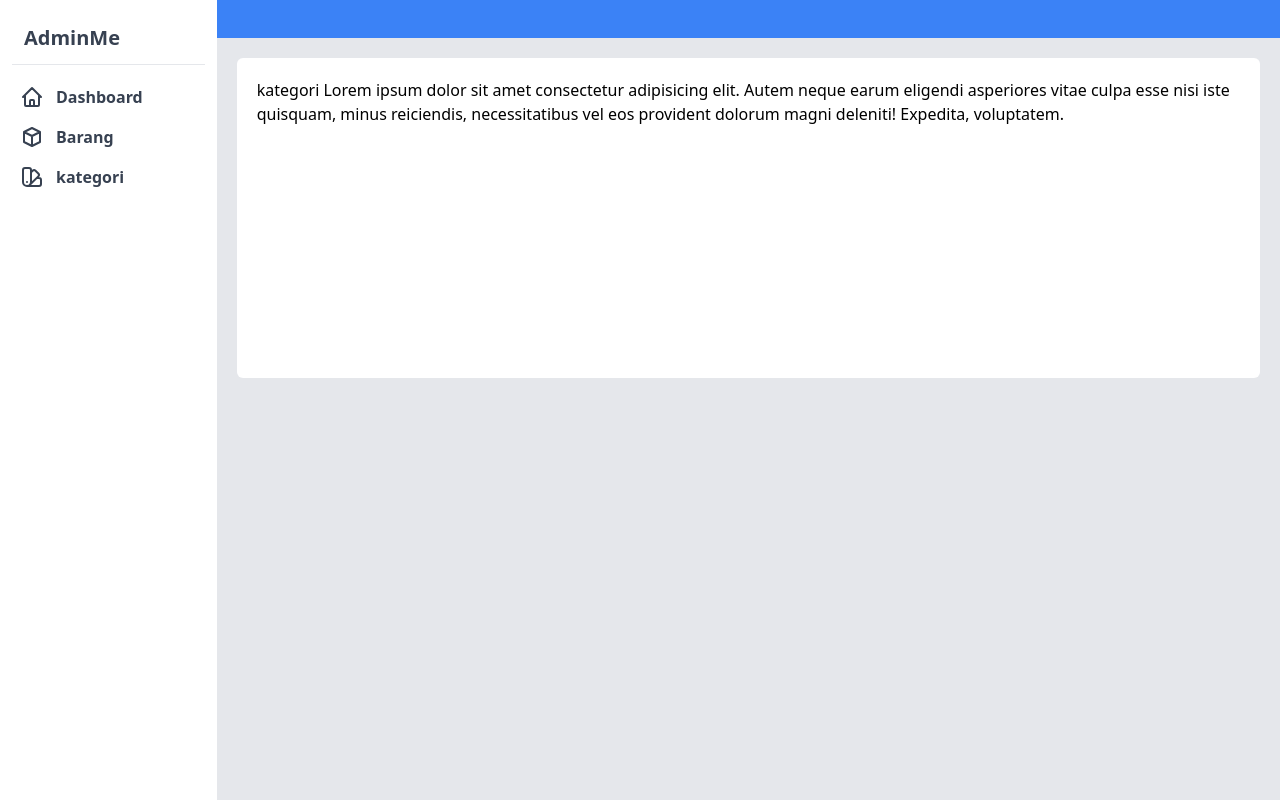
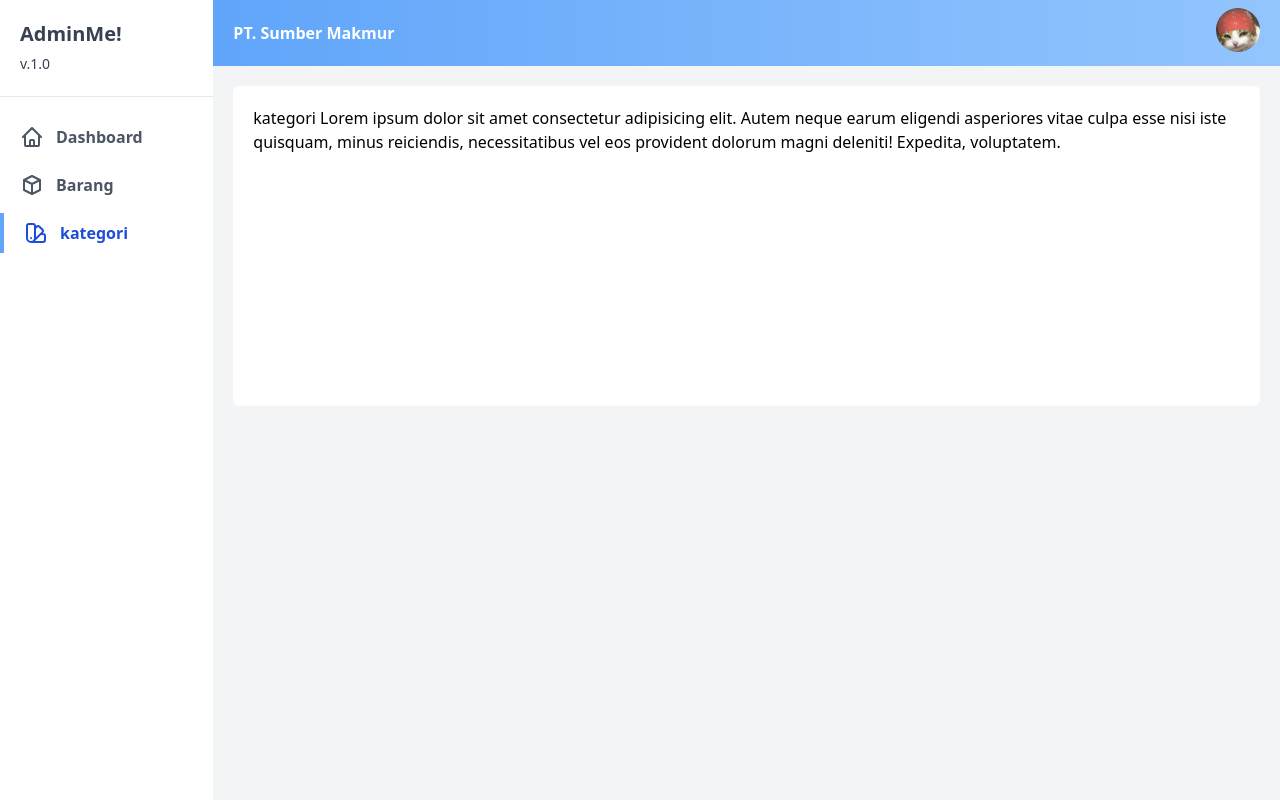
Before and after one commit to PyAhmadFarid/reactjs_admin, a React (Create React App) app: page /kategori in a window 1280 px wide. Built offline with nearby package versions, Linux system fonts and the light colour scheme.

Commit message:
menambahkan navbar

```diff
--- a/src/App.js
+++ b/src/App.js
@@ -1,5 +1,15 @@
-import React from "react";
-import { BrowserRouter as Router, Switch, Route, Link } from "react-router-dom";
+import React, { useRef, useEffect, createRef } from "react";
+import {
+  BrowserRouter as Router,
+  Switch,
+  Route,
+  NavLink,
+} from "react-router-dom";
+import Dashboard from "./view/Dashboard";
+import Barang from "./view/Barang";
+import Kategori from "./view/Kategori";
+import cat from "./image/cat.jpg";
+import OutsideClickHandler from "./tools/OutsideClickHandler";
 
 var icons = {
   dasboard: (
@@ -52,31 +62,6 @@ var icons = {
   ),
 };
 
-function Kategori() {
-  return (
-    <div className={" h-80 bg-white p-5 md:rounded-md"}>
-      kategori Lorem ipsum dolor sit amet consectetur adipisicing elit. Autem
-      neque earum eligendi asperiores vitae culpa esse nisi iste quisquam, minus
-      reiciendis, necessitatibus vel eos provident dolorum magni deleniti!
-      Expedita, voluptatem.
-    </div>
-  );
-}
-function Barang() {
-  return <div className={" h-80 bg-white p-5 md:rounded-md"}>aaa</div>;
-}
-
-function Dashboard() {
-  return (
-    <div className={" h-80 bg-white p-5 md:rounded-md"}>
-      Lorem ipsum dolor sit amet consectetur adipisicing elit. Autem neque earum
-      eligendi asperiores vitae culpa esse nisi iste quisquam, minus reiciendis,
-      necessitatibus vel eos provident dolorum magni deleniti! Expedita,
-      voluptatem.
-    </div>
-  );
-}
-
 function Asside(props) {
   return (
     <aside
@@ -84,7 +69,7 @@ function Asside(props) {
         (props.ss ? "transform-none" : "transform") +
         " -translate-x-full md:transform-none w-full absolute md:relative md:w-64 h-screen bg-white overflow-y-auto" +
         " transition-all " +
-        " p-3 text-gray-700 flex-col flex space-y-3 "
+        " text-gray-700 flex-col flex space-y-3 "
       }
     >
       {props.children}
@@ -102,16 +87,18 @@ class AssideItem extends React.Component {
   };
   render() {
     return (
-      <li
+      <NavLink
+        activeClassName={"border-l-4 text-blue-700"}
+        onClick={this.clicH}
+        exact
+        to={this.props.to}
         className={
-          " list-none p-2  w-full hover:bg-gray-300 block rounded-md transition-all hover:text-blue-700"
+          " border-blue-400 my-2 font-semibold flex items-center list-none py-2 px-5  w-full transition-all hover:text-black"
         }
       >
-        <Link onClick={this.clicH} to={this.props.to} className={" font-semibold flex items-center"}>
-          {this.props.icon}
-          <div className="ml-3">{this.props.title}</div>
-        </Link>
-      </li>
+        {this.props.icon}
+        <div className="ml-3">{this.props.title}</div>
+      </NavLink>
     );
   }
 }
@@ -174,6 +161,90 @@ class AssideButton extends React.Component {
   }
 }
 
+class Navbar extends React.Component {
+  constructor(props) {
+    super(props);
+    this.state = { active: false };
+    this.clickH.bind(this);
+    this.setFalse(this);
+  }
+  clickH = () => {
+    this.setState({ active: !this.state.active });
+  };
+
+  setFalse = () => {
+    this.setState({ active: false });
+  };
+
+  render() {
+    return (
+      <nav className=" px-5 py-2 flex bg-gradient-to-l from-blue-300 to-blue-400 justify-between items-center">
+        <div className={"font-semibold text-white"}>PT. Sumber Makmur</div>
+
+        <OutsideClickHandler onOutsideClick={this.setFalse} className="flex">
+          <button
+            // onBlur={this.setFalse}
+            className={
+              " w-11 h-11 rounded-full overflow-hidden cursor-pointer focus:ring-3 ring-blue-400"
+            }
+            onClick={this.clickH}
+          >
+            <img src={cat} />
+          </button>
+          <div
+            className={
+              (this.state.active
+                ? " translate-y-0 opacity-100"
+                : " translate-y-full opacity-0") +
+              " transform transition-all text-gray-600  flex flex-col absolute bg-white p-3 w-40 space-y-2 shadow-md font-semibold right-3 top-16 rounded-md"
+            }
+          >
+            <a className={"hover:text-black p-2 flex transition-all"} href="#/">
+              <svg
+                xmlns="http://www.w3.org/2000/svg"
+                className="h-6 w-6 mr-3"
+                fill="none"
+                viewBox="0 0 24 24"
+                stroke="currentColor"
+              >
+                <path
+                  strokeLinecap="round"
+                  strokeLinejoin="round"
+                  strokeWidth={2}
+                  d="M16 7a4 4 0 11-8 0 4 4 0 018 0zM12 14a7 7 0 00-7 7h14a7 7 0 00-7-7z"
+                />
+              </svg>
+              Akun
+            </a>
+            <a
+              className={
+                " text-red-500 hover:bg-red-500 hover:text-white rounded-md p-2 flex transition-all"
+              }
+              href="#/"
+            >
+              <svg
+                xmlns="http://www.w3.org/2000/svg"
+                className="h-6 w-6 mr-3"
+                fill="none"
+                viewBox="0 0 24 24"
+                stroke="currentColor"
+              >
+                <path
+                  strokeLinecap="round"
+                  strokeLinejoin="round"
+                  strokeWidth={2}
+                  d="M17 16l4-4m0 0l-4-4m4 4H7m6 4v1a3 3 0 01-3 3H6a3 3 0 01-3-3V7a3 3 0 013-3h4a3 3 0 013 3v1"
+                />
+              </svg>
+              Logout
+            </a>
+          </div>
+        </OutsideClickHandler>
+      </nav>
+    );
+  }
+}
+
 class App extends React.Component {
   constructor() {
     super();
@@ -187,31 +258,43 @@ class App extends React.Component {
   render() {
     return (
       <Router>
-        <div className="App flex bg-gray-200 h-screen w-screen">
+        <div className="App flex bg-gray-100 h-screen w-screen">
           <Asside ss={this.state.asside}>
-            <div className={"font-semibold p-3 border-b text-xl"}>AdminMe</div>
-            <ul className={" h-full overflow-y-auto "}>
-              <AssideItem onPress={this.assideState} title={"Dashboard"} icon={icons.dasboard} to="/" />
-              <AssideItem onPress={this.assideState} title={"Barang"} icon={icons.box} to="/barang" />
+            <div className={"p-5 font-bold border-b text-xl"}>
+              AdminMe!
+              <br />
+              <small className={"font-normal text-sm"}>v.1.0</small>
+            </div>
+            <div className={" h-full overflow-y-auto text-gray-600 "}>
+              <AssideItem
+                onPress={this.assideState}
+                title={"Dashboard"}
+                icon={icons.dasboard}
+                to="/"
+              />
+              <AssideItem
+                onPress={this.assideState}
+                title={"Barang"}
+                icon={icons.box}
+                to="/barang"
+              />
               <AssideItem
                 onPress={this.assideState}
                 title={"kategori"}
                 icon={icons.kategori}
                 to="/kategori"
               />
-            </ul>
+            </div>
           </Asside>
 
           <AssideButton state={this.state.asside} onPress={this.assideState} />
           <main className="flex flex-col w-full">
-            <nav className=" h-10 bg-blue-500"></nav>
+            <Navbar />
             <div className=" md:p-5 h-full overflow-y-auto">
               <Switch>
-                <Route exact path="/" component={Dashboard}></Route>
+                <Route exact path="/" component={Dashboard} />
                 <Route path="/barang" component={Barang} />
-                <Route path="/kategori">
-                  <Kategori />
-                </Route>
+                <Route path="/kategori" component={Kategori} />
               </Switch>
             </div>
           </main>
--- /dev/null
+++ b/src/tools/OutsideClickHandler.js
@@ -0,0 +1,34 @@
+import React, { createRef } from "react";
+
+class OutsideClickHandler extends React.Component {
+  wrapperRef = createRef();
+
+  static defaultProps = {
+    onOutsideClick: () => {}
+  };
+
+  componentDidMount() {
+    document.addEventListener("mousedown", this.handleClickOutside);
+  }
+
+  componentWillUnmount() {
+    document.removeEventListener("mousedown", this.handleClickOutside);
+  }
+
+  handleClickOutside = (event) => {
+    if (
+      this.wrapperRef.current &&
+      !this.wrapperRef.current.contains(event.target)
+    ) {
+      this.props.onOutsideClick();
+    }
+  };
+
+  render() {
+    const { children } = this.props;
+
+    return <div ref={this.wrapperRef}>{children}</div>;
+  }
+}
+
+export default OutsideClickHandler;
--- /dev/null
+++ b/src/view/Barang.js
@@ -0,0 +1,18 @@
+function Barang() {
+  return (
+  <div className={" bg-white p-5 md:rounded-md"}>
+      <div className="flex justify-start">
+          <button className={" text-sm p-2 font-semibold rounded-md bg-green-500 text-white"}>+ Tambah</button>
+      </div>
+      <table>
+          <thead>
+
+          </thead>
+          <tbody>
+
+          </tbody>
+      </table>
+  </div>);
+}
+
+export default Barang;
--- /dev/null
+++ b/src/view/Dashboard.js
@@ -0,0 +1,16 @@
+import React from "react";
+
+
+function Dashboard() {
+    return (
+      <div className={" h-80 bg-white p-5 md:rounded-md"}>
+        Lorem ipsum dolor sit amet consectetur adipisicing elit. Autem neque earum
+        eligendi asperiores vitae culpa esse nisi iste quisquam, minus reiciendis,
+        necessitatibus vel eos provident dolorum magni deleniti! Expedita,
+        voluptatem.
+      </div>
+    );
+  }
+
+
+  export default Dashboard;
--- /dev/null
+++ b/src/view/Kategori.js
@@ -0,0 +1,12 @@
+function Kategori() {
+    return (
+      <div className={" h-80 bg-white p-5 md:rounded-md"}>
+        kategori Lorem ipsum dolor sit amet consectetur adipisicing elit. Autem
+        neque earum eligendi asperiores vitae culpa esse nisi iste quisquam, minus
+        reiciendis, necessitatibus vel eos provident dolorum magni deleniti!
+        Expedita, voluptatem.
+      </div>
+    );
+  }
+
+  export default Kategori;
```
Also changed, not shown: src/image/cat.jpg (added).
